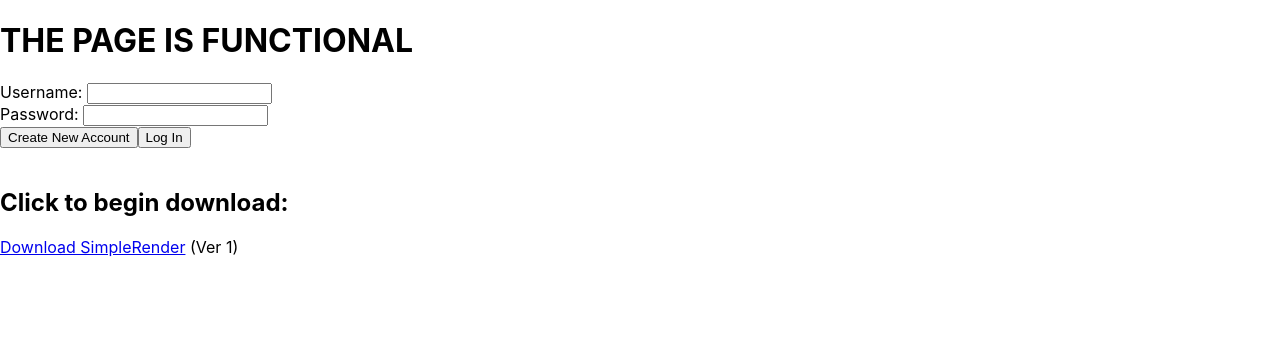
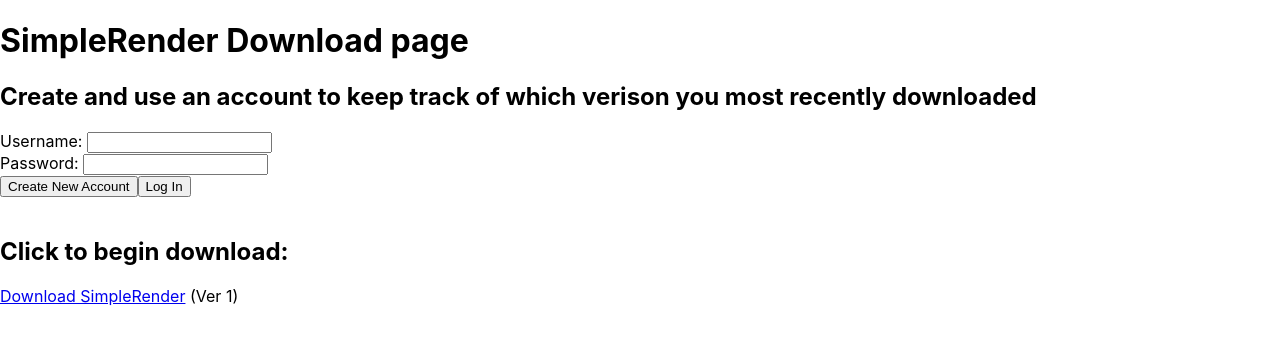
Before and after one commit to ShererStress/SimpleRenderFrontend, a React (Create React App) app: page / in a window 1280 px wide. Shown: the top 344 px of the page. Built offline with nearby package versions, Linux system fonts and the light colour scheme.

Commit message:
Changed urls to target heroku site

```diff
--- a/src/App.js
+++ b/src/App.js
@@ -15,7 +15,6 @@
 
     this.state = {
       currentVer: 1.00,
-      someData: "THE PAGE IS FUNCTIONAL",
       loggedUserData: {
         username: null,
         mostrecentver: null,
@@ -50,7 +49,7 @@
       password: this.state.formData.password,
     }
 
-    fetch(`http://localhost:3000/users`, {
+    fetch(`https://simple-render-backend-rails.herokuapp.com/users`, {
       body: JSON.stringify(userData),
       method: "POST",
       headers: {
@@ -74,7 +73,7 @@
       password: this.state.formData.password,
     }
 
-    fetch(`http://localhost:3000/users/logIn`, {
+    fetch(`https://simple-render-backend-rails.herokuapp.com/users/logIn`, {
       body: JSON.stringify(userData),
       method: "POST",
       headers: {
@@ -132,7 +131,7 @@
 
   handleDownload() {
     let userData = {currentVersion: this.state.currentVer,};
-    fetch(`http://localhost:3000/users/${this.state.loggedUserData.userDatabaseID}`, {
+    fetch(`https://simple-render-backend-rails.herokuapp.com/users/${this.state.loggedUserData.userDatabaseID}`, {
       body: JSON.stringify(userData),
       method: "PUT",
       headers: {
@@ -155,24 +154,21 @@
     });
   };
 
-
-  //Add a random text file to download via a link
-  //Connect to backend with create/login/logout
-  //Check for current version
-
   render() {
     return (
       <div>
-        <h1> {this.state.someData} </h1>
-
+        <h1> SimpleRender Download page </h1>
 
         { this.state.loggedUserData.username === null ?
+          <div>
+            <h2> Create and use an account to keep track of which verison you most recently downloaded </h2>
             <form>
               Username: <input onChange={this.handleFormUpdate} type="text" name="username" value={this.state.formData.username}></input> <br/>
               Password: <input onChange={this.handleFormUpdate} type="password" name="password" value={this.state.formData.password}></input> <br/>
               <button onClick={this.handleCreateUser}> Create New Account </button>
               <button onClick={this.handleLogIn}> Log In </button>
             </form>
+          </div>
         :
           <div>
             <h2> Welcome, {this.state.loggedUserData.username} <button onClick={this.handleLogOut}> Log Out</button></h2>
```
Lines whose indentation alone changed are shown as unchanged.
